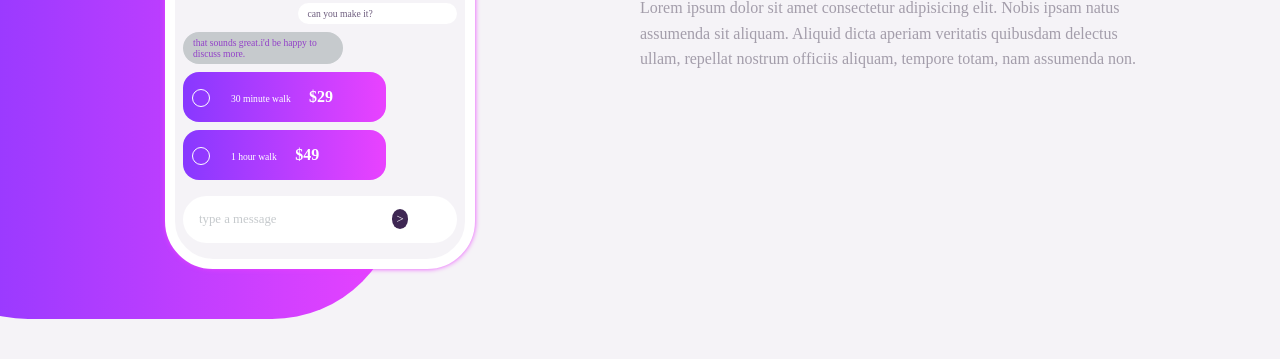
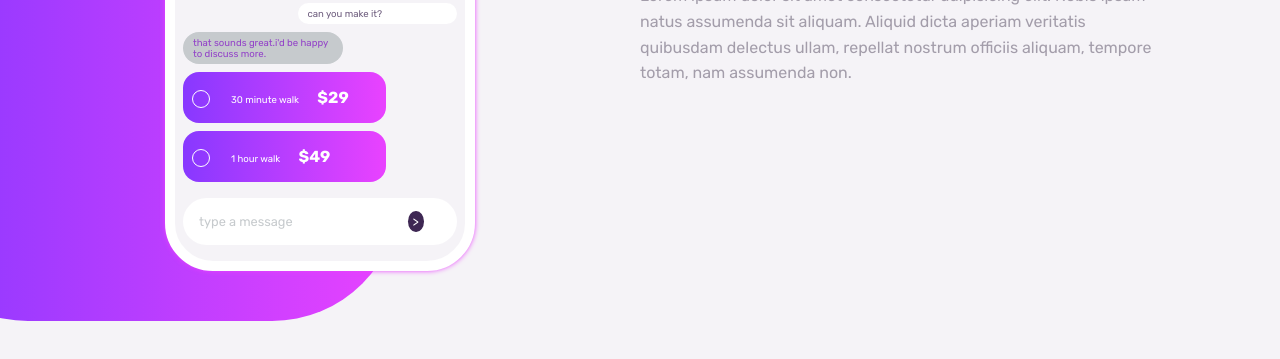
Before and after one commit to AbdallaRahmah/frontend_mentor_challengies, a plain HTML site: page chat-app-css-illustration-master/index.html in a window 1280 px wide. Shown: the part 313-672 px from the top of the page. Drawn offline with Linux system fonts and the light colour scheme.

Commit message:
updated the chat app css illustration master code

```diff
--- a/chat-app-css-illustration-master/index.html
+++ b/chat-app-css-illustration-master/index.html
@@ -15,6 +15,12 @@
       rel="shortcut icon"
       href="images/favicon-32x32.png"
       type="image/x-icon"
+    />
+    <link rel="preconnect" href="https://fonts.googleapis.com" />
+    <link rel="preconnect" href="https://fonts.gstatic.com" crossorigin />
+    <link
+      href="https://fonts.googleapis.com/css2?family=Rubik:wght@400;500;700&display=swap"
+      rel="stylesheet"
     />
     <link rel="stylesheet" href="styles/main.css" />
   </head>
--- a/chat-app-css-illustration-master/styles/main.css
+++ b/chat-app-css-illustration-master/styles/main.css
@@ -5,6 +5,7 @@
 }
 body {
   background-color: hsl(270, 20%, 96%);
+  font-family: 'Rubik', sans-serif;
 }
 /* start */
 .container {
```
